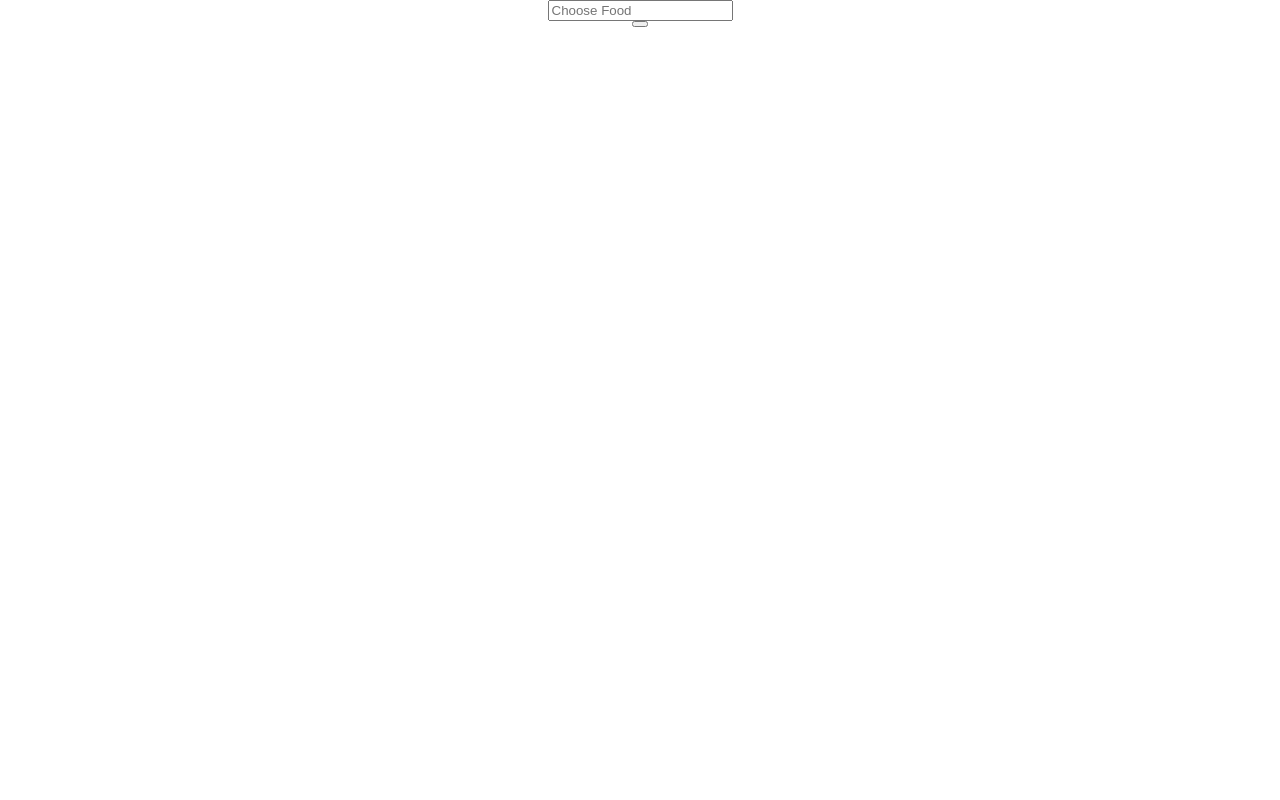
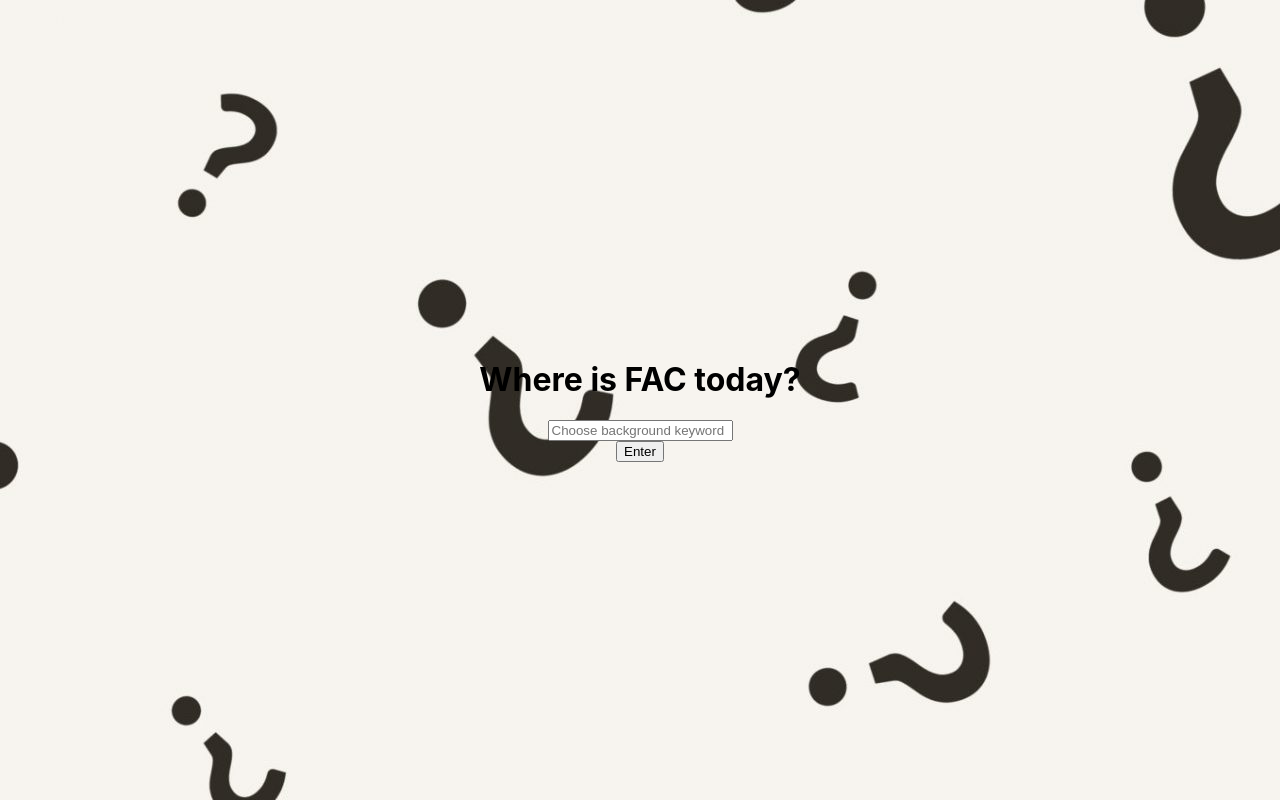
Before and after one commit to fac21/week8-evgamy, a React (Vite) app: page / in a window 1280 px wide. Built offline with nearby package versions, Linux system fonts and the light colour scheme; no server answers.

Commit message:
two pages linked
Co-authored-by: Evgeny Pletnev <e.a.pletnev@gmail.com>

```diff
--- a/src/App.jsx
+++ b/src/App.jsx
@@ -6,7 +6,17 @@ import "../questionmarks.jpeg";
 import HungryFAC from "./HungryFAC.jsx";
 
 function App() {
-	return <HungryFAC bg={"antarctica"} />;
+	const [submit, setSubmit] = useState(false);
+	const [bg, setBg] = useState("antarctica");
+	return (
+		<>
+			{!submit ? (
+				<LocationPage setSubmit={setSubmit} setBg={setBg} />
+			) : (
+				<HungryFAC bg={bg} />
+			)}
+		</>
+	);
 }
 
 export default App;
--- a/src/HungryFAC.jsx
+++ b/src/HungryFAC.jsx
@@ -23,7 +23,10 @@ function HungryFAC(props) {
 	return (
 		<div className="hungryfac_page">
 			{/* <img src="logo"> */}
-			<form className="column_center">
+			<form
+				className="column_center"
+				onSubmit={(event) => event.preventDefault()}
+			>
 				<label htmlFor="chooseFood"></label>
 				<input
 					name="chooseFood"
--- a/src/LocationPage.jsx
+++ b/src/LocationPage.jsx
@@ -1,12 +1,20 @@
 import React from "react";
 import ReactDOM from "react-dom";
 import "../questionmarks.jpeg";
+import HungryFAC from "./HungryFAC";
 
-function LocationPage() {
+function LocationPage({ setSubmit, setBg }) {
 	return (
-		<div class="location_page column_center">
+		<div className="location_page column_center">
 			<h1>Where is FAC today?</h1>
-			<form class="column_center">
+			<form
+				className="column_center"
+				onSubmit={(event) => {
+					event.preventDefault();
+					setSubmit(true);
+					setBg(document.getElementById("bgSearch").value);
+				}}
+			>
 				<label htmlFor="bgSearch"></label>
 				<input
 					name="bgSearch"
@@ -20,4 +28,6 @@ function LocationPage() {
 	);
 }
 
+function changePage() {}
+
 export default LocationPage;
```
